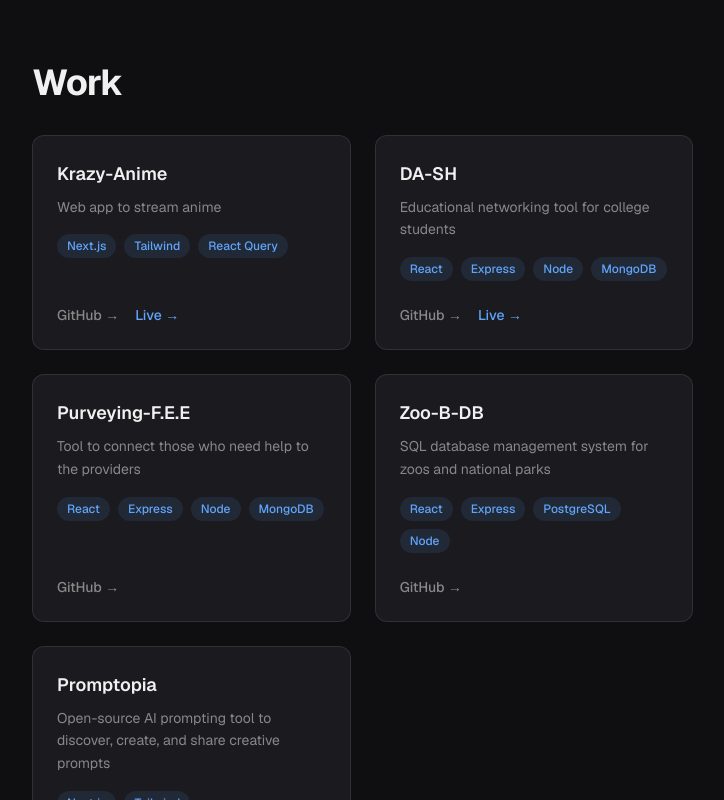
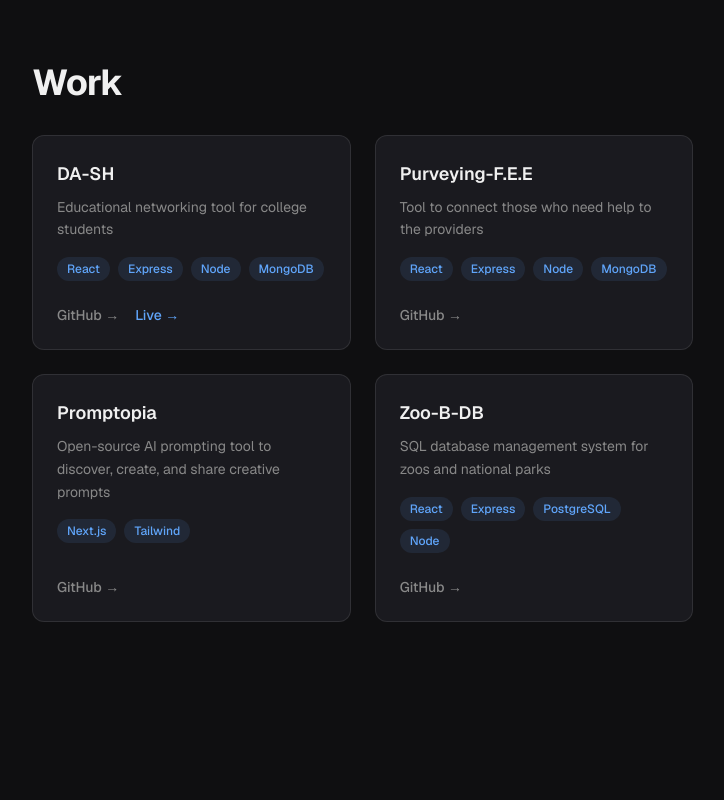
Before and after one commit to krazykaushal/krazyk-portfolio, a Next.js app: page / in a window 1280 px wide. Shown: the part 1440-2240 px from the top of the page, without its empty margins (64-788 px from the left). Built offline with nearby package versions, Linux system fonts and the light colour scheme; no server answers.

Commit message:
update: projects order changed

```diff
--- a/components/sections/Work.tsx
+++ b/components/sections/Work.tsx
@@ -10,13 +10,13 @@ type Project = {
 };
 
 const projects: Project[] = [
-  {
-    name: "Krazy-Anime",
-    desc: "Web app to stream anime",
-    tech: ["Next.js", "Tailwind", "React Query"],
-    repo: "https://github.com/krazykaushal/krazy_anime_stream",
-    link: "https://krazy-anime-stream.vercel.app/",
-  },
+  // {
+  //   name: "Krazy-Anime",
+  //   desc: "Web app to stream anime",
+  //   tech: ["Next.js", "Tailwind", "React Query"],
+  //   repo: "https://github.com/krazykaushal/krazy_anime_stream",
+  //   link: "https://krazy-anime-stream.vercel.app/",
+  // },
   {
     name: "DA-SH",
     desc: "Educational networking tool for college students",
@@ -31,16 +31,16 @@ const projects: Project[] = [
     repo: "https://github.com/krazykaushal/Purveying-Fee-KrazyK",
   },
   {
+    name: "Promptopia",
+    desc: "Open-source AI prompting tool to discover, create, and share creative prompts",
+    tech: ["Next.js", "Tailwind"],
+    repo: "https://github.com/krazykaushal/Promptopia",
+  },
+  {
     name: "Zoo-B-DB",
     desc: "SQL database management system for zoos and national parks",
     tech: ["React", "Express", "PostgreSQL", "Node"],
     repo: "https://github.com/krazykaushal/Zoo-B-DB",
-  },
-  {
-    name: "Promptopia",
-    desc: "Open-source AI prompting tool to discover, create, and share creative prompts",
-    tech: ["Next.js", "Tailwind"],
-    repo: "https://github.com/krazykaushal/Promptopia",
   },
 ];
 
```
